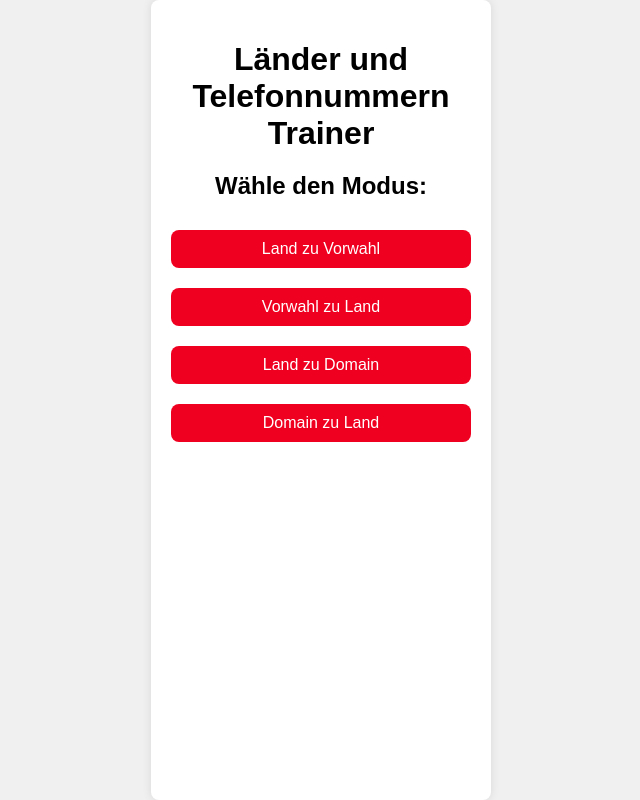
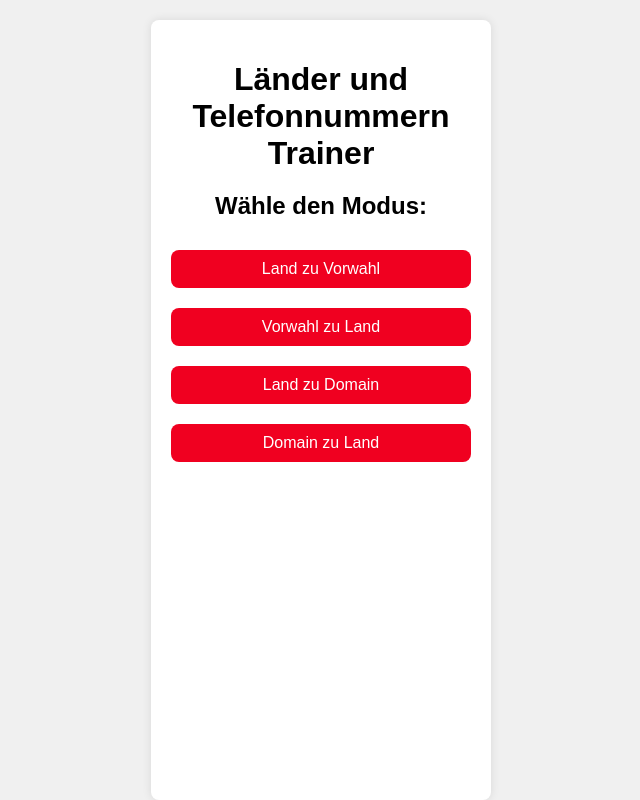
Before and after one commit to EliasPeeters/countryGuesser, a plain HTML site: page index.html in a window 1280 px wide. Shown: the whole page, without its empty margins (319-959 px from the left). Drawn offline with Linux system fonts and the light colour scheme.

Commit message:
small design change

```diff
--- a/styles.css
+++ b/styles.css
@@ -12,6 +12,7 @@ body {
 .container {
     background-color: #fff;
     padding: 20px;
+    margin-top: 20px;
     border-radius: 8px;
     box-shadow: 0 0 10px rgba(0, 0, 0, 0.1);
     text-align: center;
```
